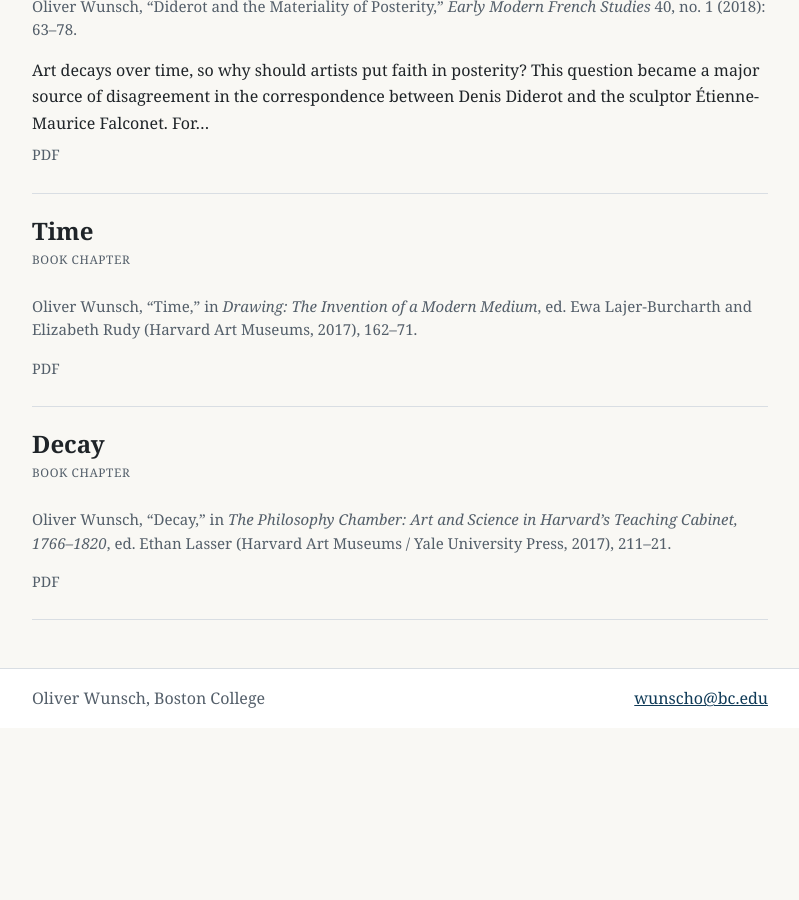
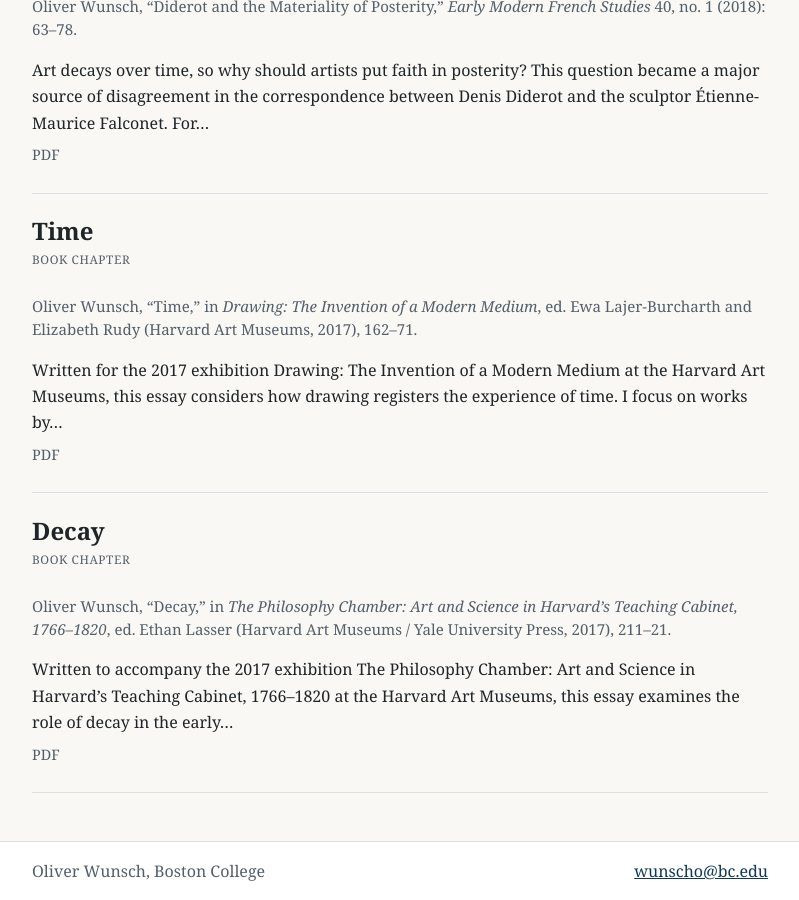
Before and after one commit to owunsch/owunsch.github.io, a Jekyll site: the page built from articles/index.md, in a window 1280 px wide and 900 px high, scrolled down 2644 px. Shown: the whole window, without its empty margins (240-1039 px from the left). Built offline with Jekyll 4.4.1, drawn with Linux system fonts in a browser that asks for light colours; before the commit the page ends 3372 px from its top, so only the background shows below that.

Commit message:
abstracts

```diff
--- a/_articles/decay-2017.md
+++ b/_articles/decay-2017.md
@@ -13,7 +13,7 @@ doi: ""
 external_url: ""
 pdf: "/assets/pdfs/wunsch-decay-2017.pdf"
 img: "/assets/img/philosophy-chamber.jpg"
-abstract: ""
+abstract: "Written to accompany the 2017 exhibition *The Philosophy Chamber: Art and Science in Harvard’s Teaching Cabinet, 1766–1820* at the Harvard Art Museums, this essay examines the role of decay in the early history of Harvard’s collections. Through case studies ranging from taxidermied birds to plaster casts of the Laocoön, it shows how late eighteenth- and early nineteenth-century attitudes toward material loss shifted alongside emerging ideas about national history, antiquity, and posterity. By probing the tension between use and preservation, the essay argues that modern museum culture’s drive to conserve objects at all costs risks erasing an earlier understanding of collections as living, vulnerable, and inseparable from processes of destruction."
 tags:
   - "art and science"
   - "materiality"
--- a/_articles/time-2017.md
+++ b/_articles/time-2017.md
@@ -14,7 +14,7 @@ doi: ""
 external_url: ""
 pdf: "/assets/pdfs/wunsch-time-2017.pdf"
 img: "/assets/img/hubert-robert-see-saw.jpg"
-abstract: ""
+abstract: "Written for the 2017 exhibition *Drawing: The Invention of a Modern Medium* at the Harvard Art Museums, this essay considers how drawing registers the experience of time. I focus on works by Watteau, Hubert Robert, Théodore Géricault, and Berthe Morisot, examining how they deployed an ostensibly static medium to suggest duration, memory, and movement within a single sheet."
 tags:
   - "drawing"
   - "modern medium"
```
